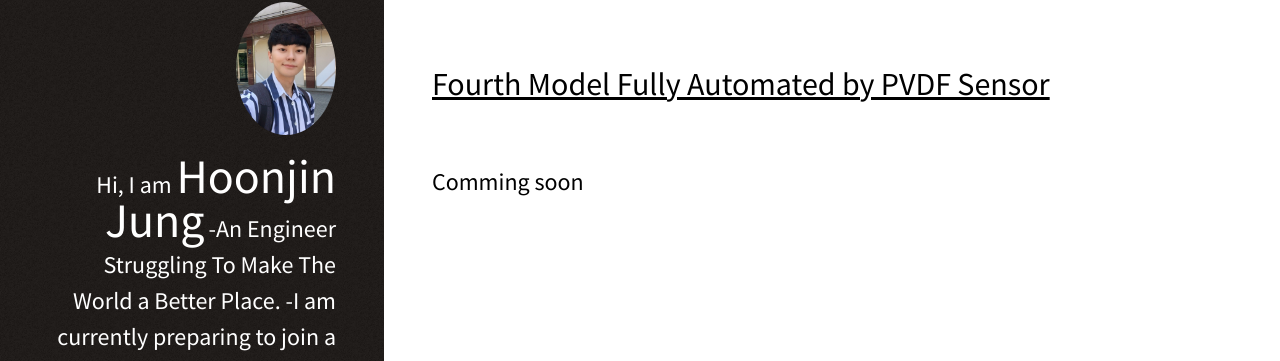
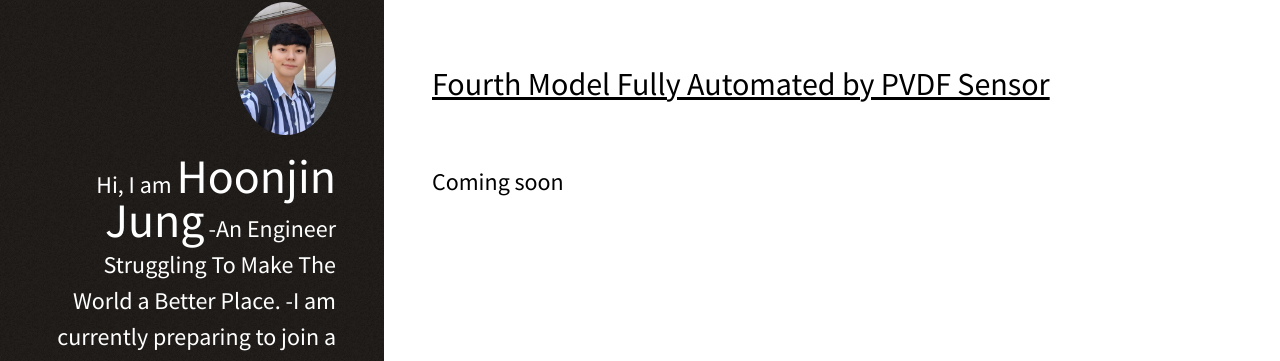
Before and after one commit to davidhoonjin/davidhoonjin.github.io, a Jekyll site: the page built from _posts/2020-02-03-Current Projects.markdown, in a window 1280 px wide and 900 px high, scrolled down 11281 px. Shown: the part 94-455 px from the top of the window. Built offline with Jekyll 4.4.1, drawn with Linux system fonts in a browser that asks for light colours; nearby versions of some CDN libraries.

Commit message:
nth and nth and sixteenth commit

```diff
--- a/_posts/2017-05-12-About_Me_(Nonacademic).markdown
+++ b/_posts/2017-05-12-About_Me_(Nonacademic).markdown
@@ -19,6 +19,7 @@ President and Founder of HYRC(Hanyang Rock Climbing club) <br>
 </div>
 
 <font size="5em" style="color:black;">
+← My design!!!<br>
 • Passionate, but Safe Climber
 </font>
 <br><br><br><br><br><br><br><br>
--- a/_posts/2020-02-03-Current Projects.markdown
+++ b/_posts/2020-02-03-Current Projects.markdown
@@ -142,7 +142,7 @@ function carousel() {
 <hr style="height:3px"><br>
 <h1 style="color:black;"><font size="6em"><u> Fourth Model Fully Automated by PVDF Sensor</u></font></h1><br>
 <font size="5em" style="color:black;">
-Comming soon</font>
+Coming soon</font>
 <br>
 <br><br>
 <br>
```
Also changed, not shown: 2 other files.
